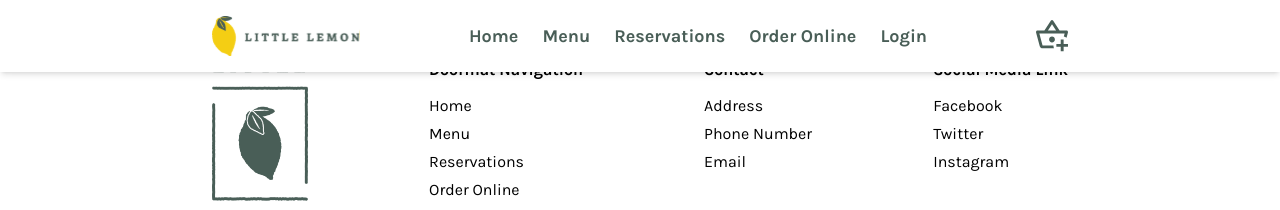
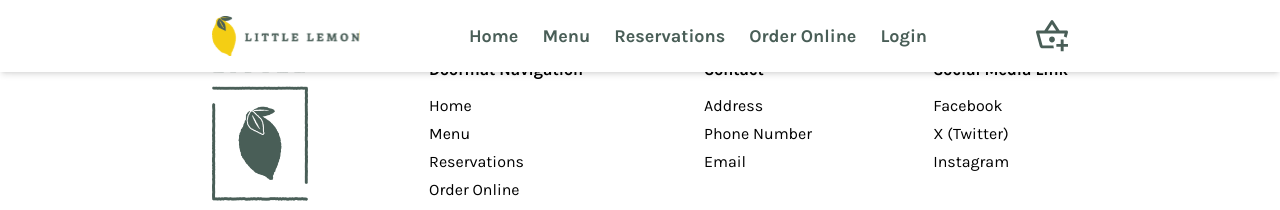
Before and after one commit to juliannGabrielDev/the-little-lemon-restaurant, a React (Vite) app: page /confirmed-booking in a window 1280 px wide. Shown: the top 210 px of the page. Built offline with nearby package versions, Linux system fonts and the light colour scheme.

Commit message:
feat: Actualizar el nombre de Twitter a "X" en los enlaces de redes sociales del pie de página

```diff
--- a/src/components/Footer.jsx
+++ b/src/components/Footer.jsx
@@ -17,7 +17,7 @@ const footerLinks = [
 	},
 	{
 		title: "Social Media Link",
-		linkNames: ["Facebook", "Twitter", "Instagram"],
+		linkNames: ["Facebook", "X (Twitter)", "Instagram"],
 	},
 ];
 
```
